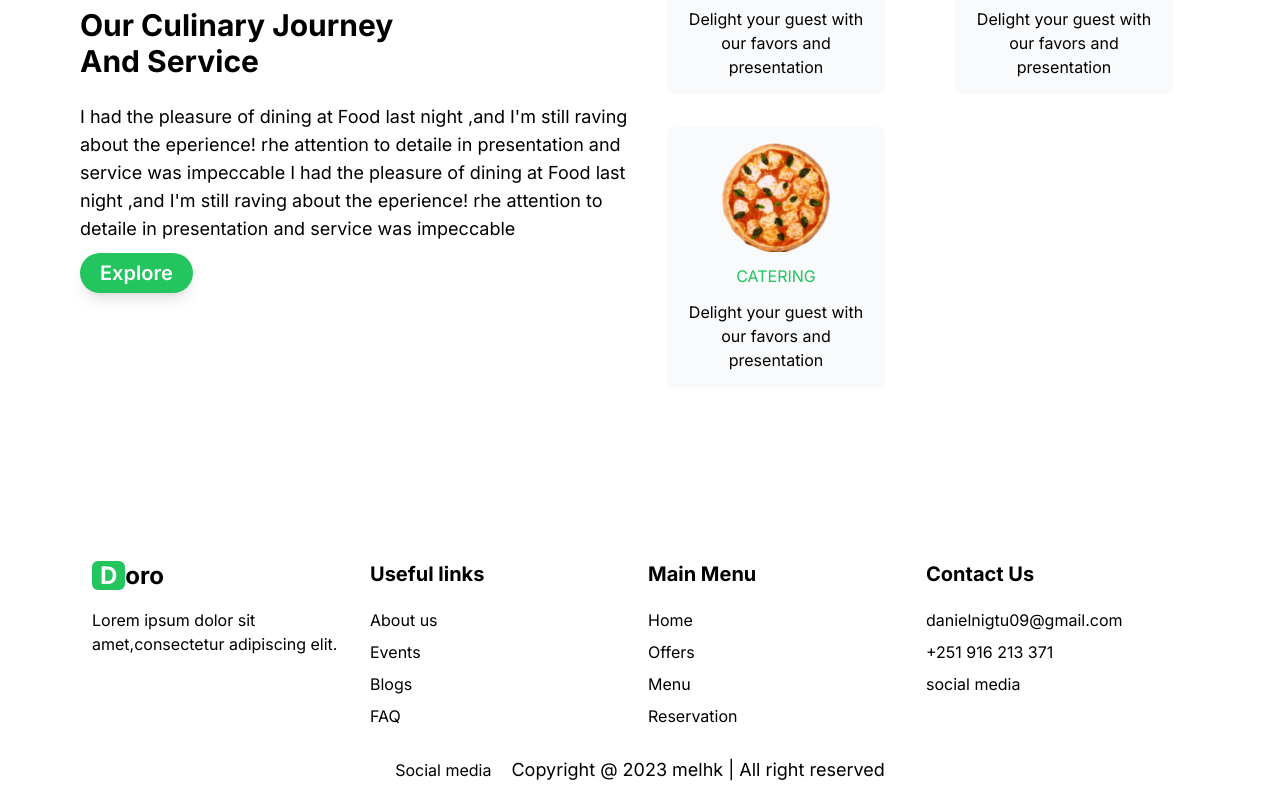
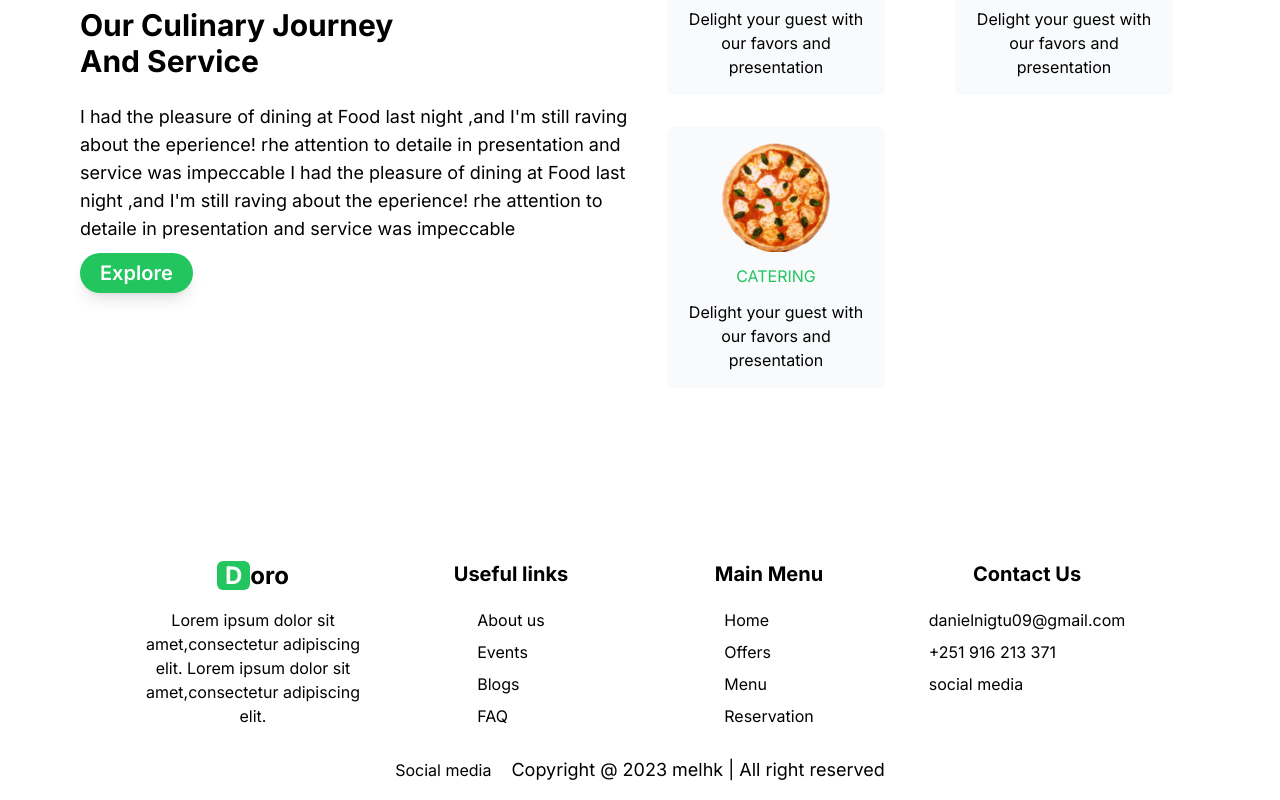
Before and after one commit to atsed27/Food-Deliver-web-App, a Next.js app: page / in a window 1280 px wide. Shown: the part 1808-2608 px from the top of the page. Built offline with nearby package versions, Linux system fonts and the light colour scheme; no server answers; the database is empty.

Commit message:
footer is updated

```diff
--- a/components/Footer.tsx
+++ b/components/Footer.tsx
@@ -3,21 +3,22 @@ import React from 'react';
 
 function Footer() {
   return (
-    <footer className="flex flex-col items-center justify-center bg-primary mt-10 md:mt-20  px-3 md:px-10 pt-7 xl:px-20 ">
-      <div className="w-full ">
-        <div className="grid grid-cols-2 gap-4 mx-3 my-2 jioFooter md:grid-cols-4">
-          <div className="">
+    <footer className="flex flex-col  items-center justify-center bg-primary mt-10 md:mt-20  mx-3 md:mx-10 pt-7 xl:px-20 ">
+      <div className="w-full flex items-center justify-center ">
+        <div className="grid sm:grid-cols-2  gap-4 mx-3 my-2  md:grid-cols-4">
+          <div className="flex items-center flex-col">
             <h2 className="mb-4 text-xl font-bold md:text-2xl">
               <span className="bg-green-500 text-white px-2 rounded-md ">
                 D
               </span>
               oro
             </h2>
-            <p className="">
-              Lorem ipsum dolor sit amet,consectetur adipiscing elit.
+            <p className="text-center">
+              Lorem ipsum dolor sit amet,consectetur adipiscing elit. Lorem
+              ipsum dolor sit amet,consectetur adipiscing elit.
             </p>
           </div>
-          <div className="">
+          <div className="flex items-center flex-col ">
             <h2 className="mb-4 text-xl font-bold ">Useful links</h2>
             <div className="">
               <Link href={'/'}>
@@ -34,7 +35,7 @@ function Footer() {
               </Link>
             </div>
           </div>
-          <div>
+          <div className="flex items-center flex-col">
             <h2 className="mb-4 text-xl font-bold">Main Menu</h2>
             <div className="">
               <Link href={'/'}>
@@ -51,7 +52,7 @@ function Footer() {
               </Link>
             </div>
           </div>
-          <div>
+          <div className="flex items-center flex-col">
             <h2 className="mb-4 text-xl font-bold">Contact Us</h2>
             <div className="">
               <Link href={'/'}>
```
